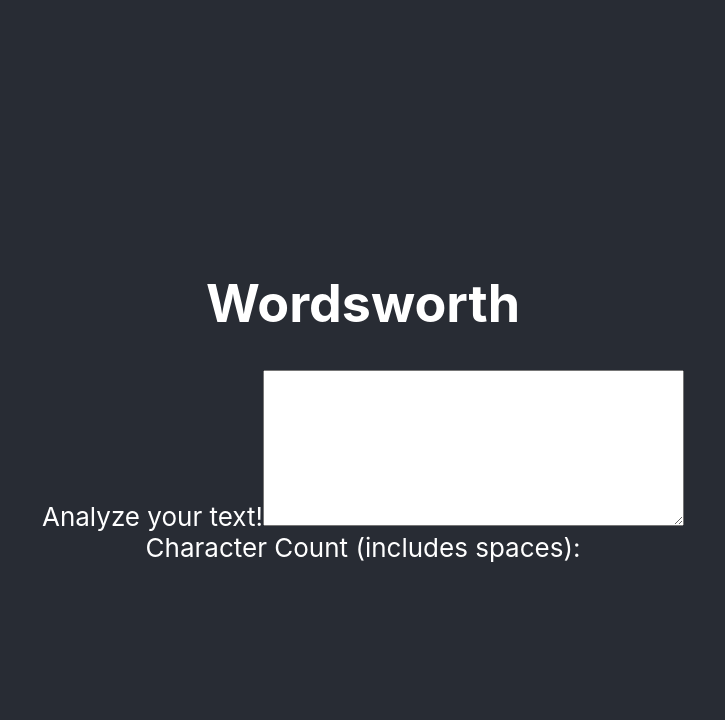
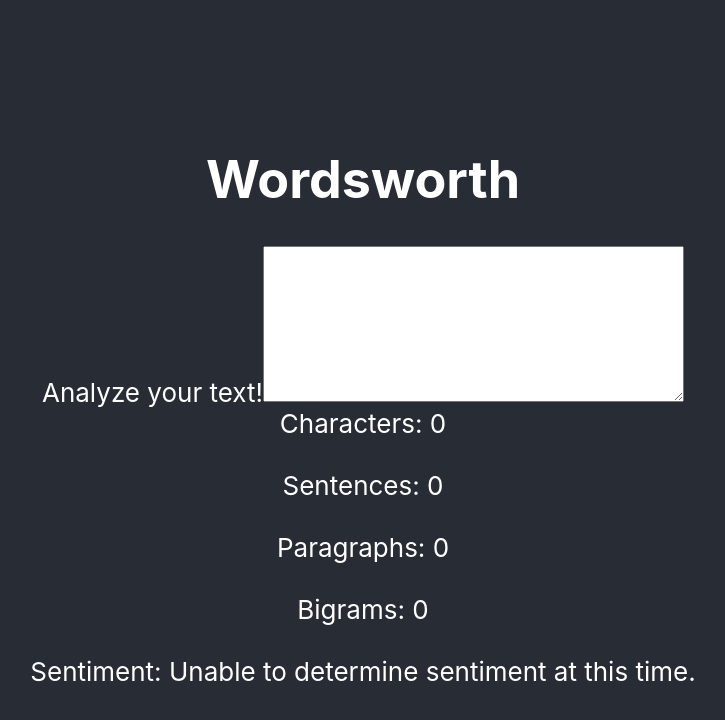
Before and after one commit to kailee-p/wordsworth, a React (Create React App) app: page / in a window 1280 px wide. Shown: the top 720 px of the page, without its empty margins (277-1002 px from the left). Built offline with nearby package versions, Linux system fonts and the light colour scheme.

Commit message:
analysis working

```diff
--- a/package.json
+++ b/package.json
@@ -10,6 +10,7 @@
     "react": "^17.0.2",
     "react-dom": "^17.0.2",
     "react-scripts": "4.0.3",
+    "react-tooltip": "^4.2.21",
     "web-vitals": "^1.1.2"
   },
   "scripts": {
--- a/src/AnalysisContainer.js
+++ b/src/AnalysisContainer.js
@@ -1,7 +1,7 @@
 import AnalysisForm from './components/AnalysisForm';
 import AnalysisSidebar from './components/AnalysisSidebar';
 
-export default function AnalysisContainer({ text, setText }) {
+export default function AnalysisContainer({ text, setText, analytics }) {
   return (
     <div id="analysis-container">
       <AnalysisForm
@@ -9,6 +9,7 @@ export default function AnalysisContainer({ text, setText }) {
         setText={setText}
       />
       <AnalysisSidebar
+        analytics={analytics}
       />
     </div>
   )
--- a/src/App.js
+++ b/src/App.js
@@ -39,16 +39,22 @@ function App() {
         ...prevState,
         bigramCount: TextAnalysis.getBigramCount(text)
       }));
-    }
 
-    if (text && text.length <= 280) { //only call wit.ai API if text within limits
-      (async () => {
-        const sentiment = await TextAnalysis.sentimentAnalysis(text);
+      //SENTIMENT ANALYSIS
+      if (text.length <= 280) { //only call wit.ai API if text within character limits
+        (async () => {
+          const sentiment = await TextAnalysis.sentimentAnalysis(text);
+          setAnalytics(prevState => ({
+            ...prevState,
+            sentimentAnalysis: sentiment,
+          }));
+        })();
+      } else { //if text is too long
         setAnalytics(prevState => ({
           ...prevState,
-          sentimentAnalysis: sentiment,
+          sentimentAnalysis: 'Your text is too long for analysis.'
         }));
-      })();
+      }
     }
   }, [text]);
 
@@ -59,6 +65,7 @@ function App() {
         <AnalysisContainer
           text={text}
           setText={setText}
+          analytics={analytics}
         />
       </header>
     </div>
--- a/src/TextAnalysis.js
+++ b/src/TextAnalysis.js
@@ -1,21 +1,38 @@
 const getCharCount = function(text) { //gets character count from text, including spaces
+  try {
     return text.length;
+  } catch(err) {
+    console.log('ERR in TextAnalysis.getCharCount: ', err);
+  }
 }
 
 const getWordCount = function(text) { //gets word count from text
+  try {
     return text.split(' ').length; //split by spaces in text and get length of array
+  } catch(err) {
+    console.log('ERR in TextAnalysis.getWordCount: ', err);
+  }
 }
 
 const getSentenceCount = function(text) { //gets sentence count from text
+  try {
     return text.split(/[.!?]+\s/).length; //split by terminating punctuation and whitespace
+  } catch(err) {
+    console.log('ERR in TextAnalysis.getSentenceCount: ', err);
+  }
 }
 
 const getParagraphCount = function(text) { //gets paragraph count from text
+  try {
     //splits text based on 2 newlines
     return text.split(/\n *\n/g).length;
+  } catch(err) {
+    console.log('ERR in TextAnalysis.getParagraphCount: ', err);
+  }
 }
 
 const getBigramCount = function(text) { //gets bigram count from text
+  try {
     //initialize counter
   let bigramCount = 0;
   //split the text into individual arrays for each sentence
@@ -29,9 +46,13 @@ const getBigramCount = function(text) { //gets bigram count from text
     }
   })
   return bigramCount;
+  } catch(err) {
+    console.log('ERR in TextAnalysis.getBigramCount: ', err);
+  }
 }
 
 const sentimentAnalysis = async (text) => { //calls wit.ai for sentiment analysis
+  try {
     const uri = 'https://api.wit.ai/message?v=20200513&q=' + text;
     const auth = 'Bearer ' + process.env.REACT_APP_CLIENT_TOKEN;
 
@@ -46,6 +67,9 @@ const sentimentAnalysis = async (text) => { //calls wit.ai for sentiment analysi
         }
       })
       .catch((err) => console.log('ERR in POST request to wit.ai: ', err));
+  } catch(err) {
+    console.log('ERR in TextAnalysis.sentimentAnalysis: ', err)
+  }
 }
 
 const TextAnalysis = {
--- a/src/components/AnalysisSidebar.js
+++ b/src/components/AnalysisSidebar.js
@@ -1,8 +1,43 @@
-export default function AnalysisSidebar() {
+import ReactTooltip from "react-tooltip";
+
+export default function AnalysisSidebar({ analytics }) {
 
   return (
     <div id="analysis-sidebar">
-      Character Count (includes spaces):
+      <div
+        data-tip="Counts all characters in the text, including spaces."
+        data-for="charCount"
+        data-place="top">Characters: { analytics.charCount }
+      </div>
+      <ReactTooltip id="charCount" />
+      <br />
+      <div
+        data-tip="Counts all sentences in the text."
+        data-for="sentenceCount"
+        data-place="top">Sentences: { analytics.sentenceCount }
+      </div>
+      <ReactTooltip id="sentenceCount" />
+      <br />
+      <div
+        data-tip="Counts all paragraphs in the text, based on double line breaks."
+        data-for="paraCount"
+        data-place="top">Paragraphs: { analytics.paragraphCount }
+      </div>
+      <ReactTooltip id="paraCount" />
+      <br />
+      <div
+        data-tip="Counts all bigrams in the text, based on pairs of non-identical words within the same sentence. Does not count pairs of adjacent words in separate sentences."
+        data-for="bigramCount"
+        data-place="top">Bigrams: { analytics.bigramCount }
+      </div>
+      <ReactTooltip id="bigramCount" />
+      <br />
+      <div
+        data-tip="Uses wit.ai to perform sentiment analysis on short (280 characters or less) pieces of text."
+        data-for="sentimentAnalysis"
+        data-place="top">Sentiment: { analytics.sentimentAnalysis }
+      </div>
+      <ReactTooltip id="sentimentAnalysis" />
     </div>
   )
 }
```
Also changed, not shown: 1 other file (tests, documents, lock files or other folders). Lines whose indentation alone changed are shown as unchanged.
